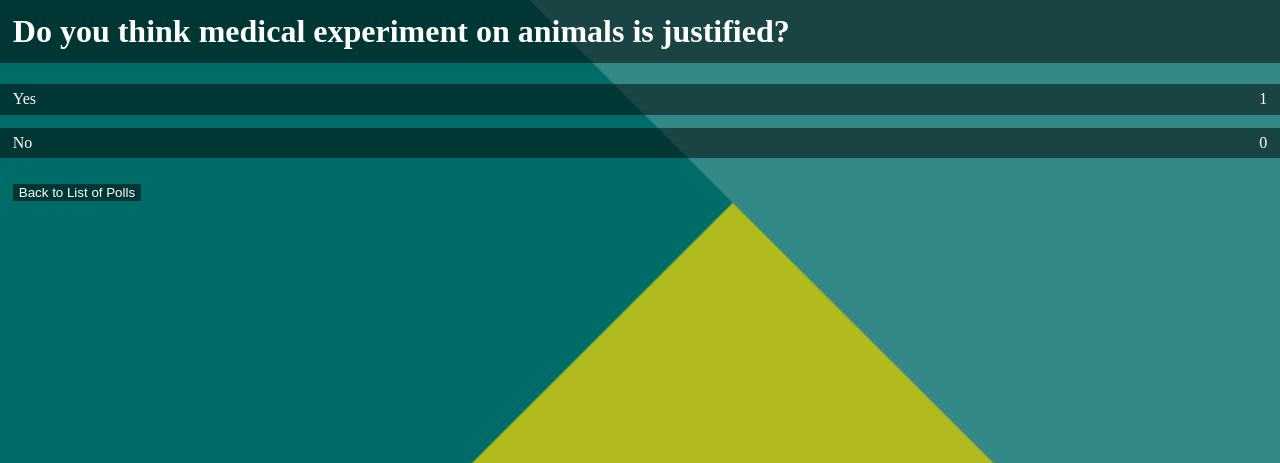
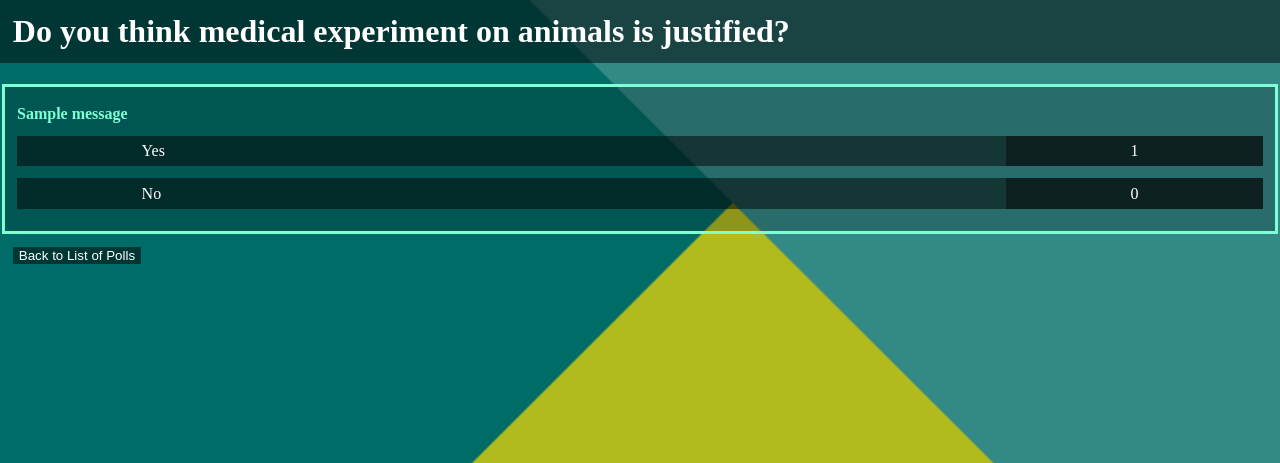
Before and after one commit to Pat-7-626/ku-polls, a Django app: page /polls/1/results/ in a window 1280 px wide. Shown: the top 463 px of the page. Run offline with Django 5.2, Linux system fonts and the light colour scheme; data comes from the database, SQL or seed files in the repository; tables that the repository leaves empty hold one stand-in row (values such as "Sample post"); one stand-in notice (Sample message) is shown.

Commit message:
edit appearances

```diff
--- a/polls/static/polls/style_result.css
+++ b/polls/static/polls/style_result.css
@@ -17,24 +17,22 @@ ul {
 
 li {
     display: flex;
-    justify-content: space-between;
     align-items: center;
     margin-bottom: 1%;
+    margin-top: 1%;
 }
 
 .choice-text {
     flex: 1;
     color: white;
     background-color: rgba(0, 0, 0, 0.5);
-    padding: 0.5% 1%;
-    border-radius: 0.1%;
+    padding: 0.5% 10%;
 }
 
 .choice-votes {
     color: white;
-    background-color: rgba(0, 0, 0, 0.5);
-    padding: 0.5% 1%;
-    border-radius: 1%;
+    background-color: rgba(0, 0, 0, 0.7);
+    padding: 0.5% 10%;
 }
 
 h1 {
@@ -55,3 +53,14 @@ input[type="submit"] {
 input[type="submit"]:hover {
     background-color: rgba(0, 0, 0, 1);
 }
+
+.messages {
+    list-style-type: none;
+    color: aquamarine;
+    font-weight: bold;
+}
+
+fieldset {
+    border: solid aquamarine;
+    background-color: rgba(0,0,0,0.2);
+}
--- a/polls/templates/polls/results.html
+++ b/polls/templates/polls/results.html
@@ -3,6 +3,14 @@
 
 <h1>{{ question.question_text }}</h1>
 
+<fieldset>
+    {% if messages %}
+    <ul class="messages">
+        {% for msg in messages %}
+            <li class="{{msg.tags}}">{{ msg }}</li>
+        {% endfor %}
+    </ul>
+    {% endif %}
     <ul>
         {% for choice in question.choice_set.all %}
             <li class="choice-item">
@@ -11,6 +19,7 @@
             </li>
         {% endfor %}
     </ul>
+</fieldset>
 
 <form action="{% url 'polls:index' %}" method="get">
     <input type="submit" value="Back to List of Polls"/>
--- a/polls/views.py
+++ b/polls/views.py
@@ -1,10 +1,9 @@
 from django.http import HttpResponseRedirect
-from django.shortcuts import get_object_or_404, render
+from django.shortcuts import get_object_or_404, redirect
 from django.utils import timezone
 from django.urls import reverse
 from django.views import generic
-from .models import Choice, Question
-from django.db.models import Q, F
+from django.db.models import Q
 from django.contrib.auth.decorators import login_required
 from django.contrib import messages
 from .models import Choice, Question, Vote
@@ -46,15 +45,14 @@ class ResultsView(generic.DetailView):
 def vote(request, question_id):
     """Vote for one of the answers to a question."""
     question = get_object_or_404(Question, pk=question_id)
+    messages.get_messages(request).used = True
 
     try:
         selected_choice = question.choice_set.get(pk=request.POST['choice'])
     except (KeyError, Choice.DoesNotExist):
         # Redisplay the question voting form.
-        return render(request, 'polls/detail.html', {
-            'question': question,
-            'error_message': "You didn't select a choice.",
-        })
+        messages.error(request, "You didn't select a choice.")
+        return redirect('polls:detail', pk=question_id)
 
     # Reference to the current user
     this_user = request.user
```
Also changed, not shown: polls/static/polls/style_detail.css (+12 -1 lines), polls/templates/polls/detail.html (+13 -2 lines). Lines whose indentation alone changed are shown as unchanged.
